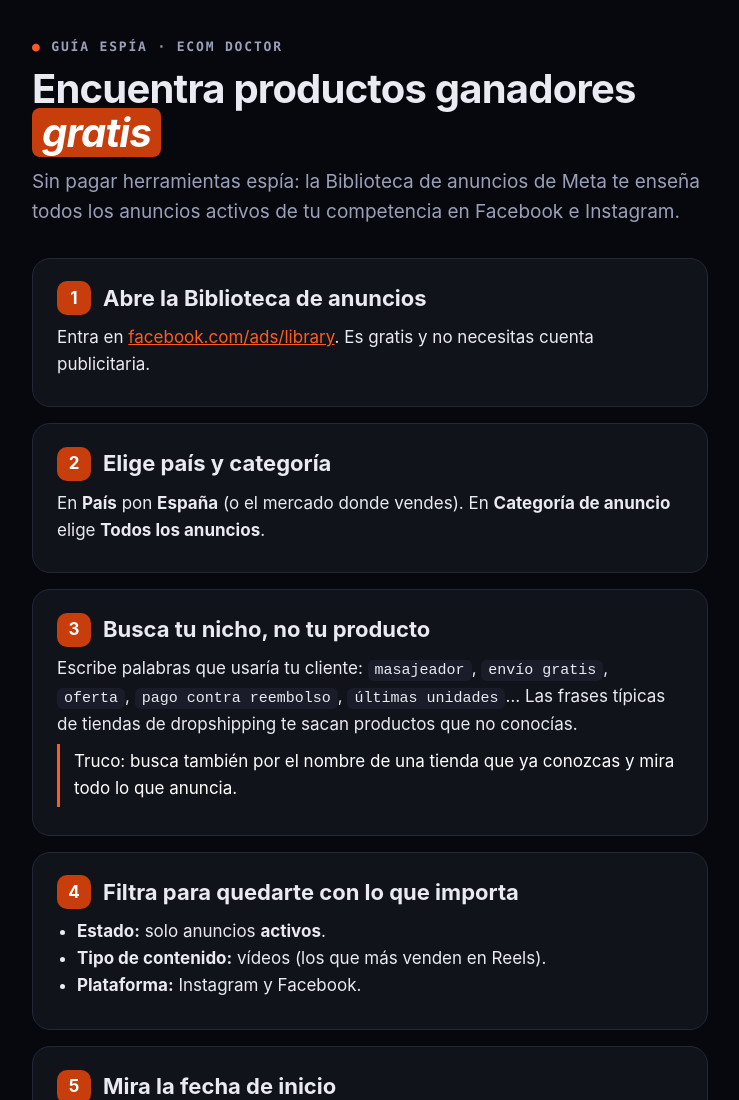
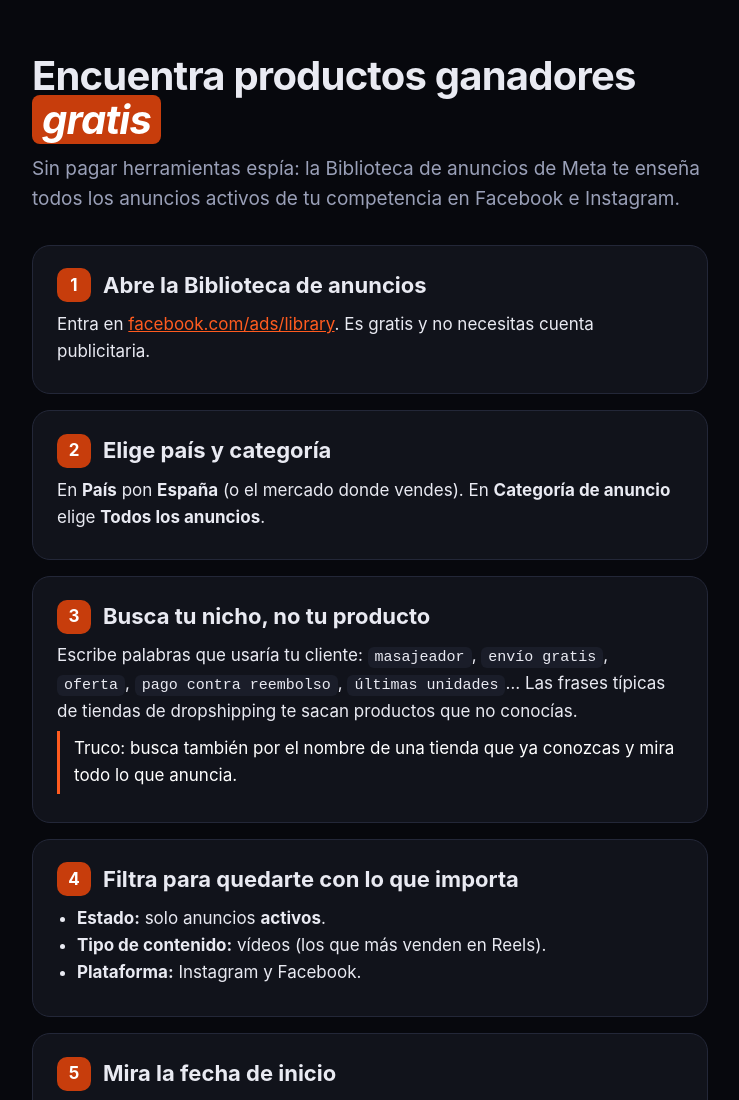
Before and after one commit to dcs7094/ecomdoctor-media, a plain HTML site: page guias/espia/index.html in a window 1280 px wide. Shown: the top 1100 px of the page, without its empty margins (270-1009 px from the left). Drawn offline with Linux system fonts and the light colour scheme.

Commit message:
Guía ESPÍA: quita la etiqueta sobre el título
Co-Authored-By: Claude Opus 5.5 <noreply@anthropic.com>
Claude-Session: https://claude.ai/code/session_019XBqw3QHmd1EyuXS8rhgGG

```diff
--- a/guias/espia/index.html
+++ b/guias/espia/index.html
@@ -28,7 +28,6 @@
 </head>
 <body>
 <main>
-  <div class="kick"><b>●</b> Guía ESPÍA · Ecom Doctor</div>
   <h1>Encuentra productos ganadores <em>gratis</em></h1>
   <p class="lead">Sin pagar herramientas espía: la Biblioteca de anuncios de Meta te enseña todos los anuncios activos de tu competencia en Facebook e Instagram.</p>
 
```
Also changed, not shown: 1 other file.
